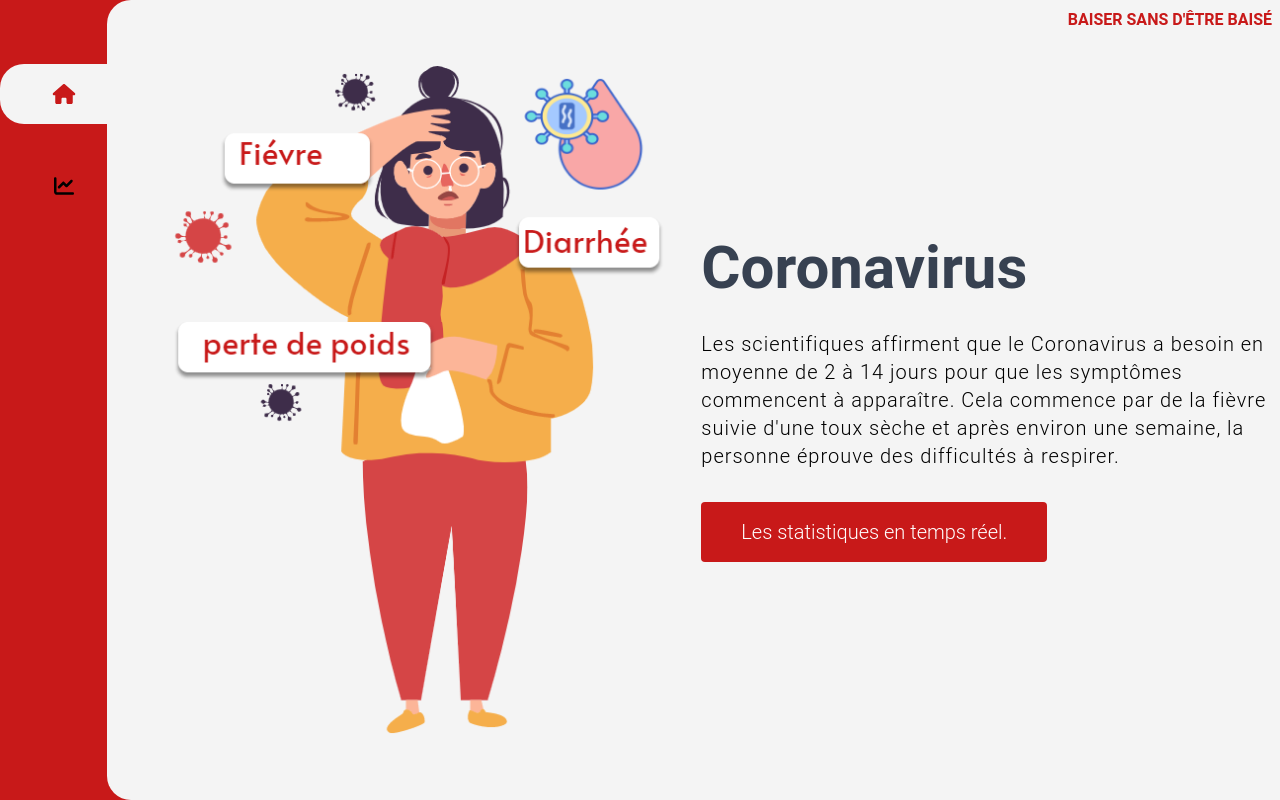
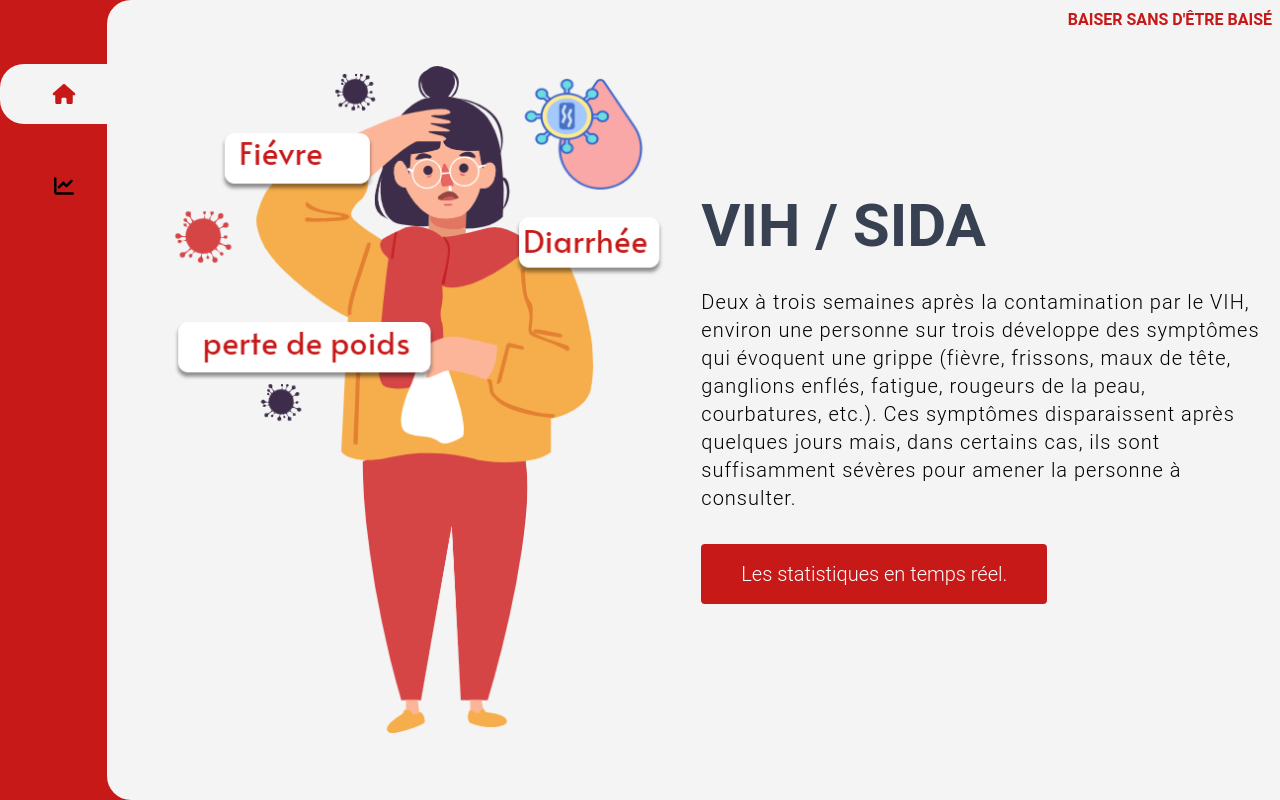
Before and after one commit to marvelbark2/sex-info, a Next.js app: page / in a window 1280 px wide. Built offline with nearby package versions, Linux system fonts and the light colour scheme.

Commit message:
Replace index content

```diff
--- a/pages/index.tsx
+++ b/pages/index.tsx
@@ -13,9 +13,9 @@ export default function Home() {
         </div>
         <div className="w-full lg:w-1/2">
           <div className="infos p-8 lg:p-2 text-center lg:text-left">
-            <h1 className="font-bold text-3xl lg:text-6xl mb-8 text-gray-700">Coronavirus</h1>
+            <h1 className="font-bold text-3xl lg:text-6xl mb-8 text-gray-700">VIH / SIDA</h1>
             <p className="text-lg lg:text-xl mb-8 text-yellow font-light tracking-wider">
-              {`Les scientifiques affirment que le Coronavirus a besoin en moyenne de 2 à 14 jours pour que les symptômes commencent à apparaître. Cela commence par de la fièvre suivie d'une toux sèche et après environ une semaine, la personne éprouve des difficultés à respirer.`}
+              {`Deux à trois semaines après la contamination par le VIH, environ une personne sur trois développe des symptômes qui évoquent une grippe (fièvre, frissons, maux de tête, ganglions enflés, fatigue, rougeurs de la peau, courbatures, etc.). Ces symptômes disparaissent après quelques jours mais, dans certains cas, ils sont suffisamment sévères pour amener la personne à consulter.`}
             </p>
             <Link className="inline-block text-base lg:text-xl text-white px-10 py-4 rounded bg-bloody-red font-light" href="/stats">Les statistiques en  temps réel.</Link>
           </div >
```
